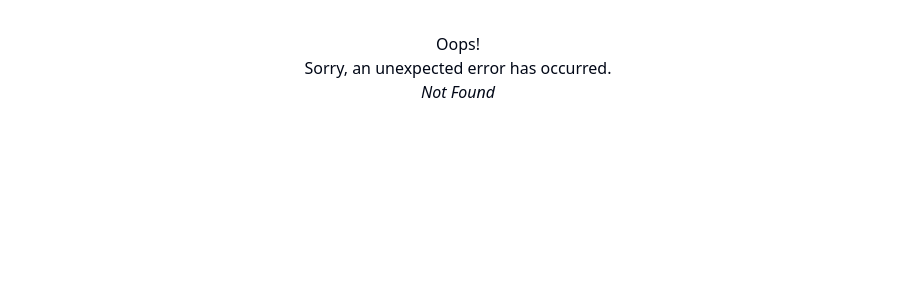
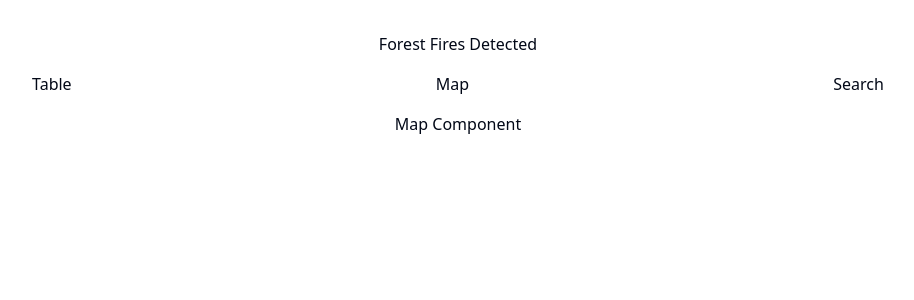
Before and after one commit to Angela-GM/app-forest-fires-detected, a React (Vite) app: page /map in a window 1280 px wide. Before the commit this address had no page. Shown: the top 300 px of the page, without its empty margins (182-1096 px from the left). Built offline with nearby package versions, Linux system fonts and the light colour scheme.

Commit message:
create components and pages

```diff
--- /dev/null
+++ b/src/components/MapComponent.tsx
@@ -0,0 +1,7 @@
+function MapComponent() {
+  return (
+    <div>Map Component</div>
+  )
+}
+
+export default MapComponent
--- /dev/null
+++ b/src/components/SearchComponent.tsx
@@ -0,0 +1,7 @@
+function SearchComponent() {
+  return (
+    <div>Search component</div>
+  )
+}
+
+export default SearchComponent
--- /dev/null
+++ b/src/components/TableComponent.tsx
@@ -0,0 +1,7 @@
+function TableComponent() {
+  return (
+    <div>Table Component</div>
+  )
+}
+
+export default TableComponent
--- a/src/pages/MapPage.tsx
+++ b/src/pages/MapPage.tsx
@@ -1,6 +1,10 @@
+import MapComponent from "@/components/MapComponent"
+
 function MapPage() {
   return (
-    <div>Map</div>
+    <div>
+      <MapComponent />
+    </div>
   )
 }
 
--- a/src/pages/TablePage.tsx
+++ b/src/pages/TablePage.tsx
@@ -1,6 +1,10 @@
+import Table from "@/components/TableComponent"
+
 function TablePage() {
   return (
-    <div>Table</div>
+    <div>
+      <Table />
+    </div>
   )
 }
 
--- a/src/routes/root.tsx
+++ b/src/routes/root.tsx
@@ -1,3 +1,5 @@
+import { Link, Outlet } from "react-router-dom";
+
 export default function Root() {
     return (
       <>
@@ -29,18 +31,20 @@ export default function Root() {
           <nav className="py-4">
             <ul className="flex justify-around">
               <li>
-                <a href={`/table`}>Table</a>
+              <Link to={`table`}>Table</Link>
               </li>
               <li>
-                <a href={`/map`}>Map</a>
+              <Link to={`map`}>Map</Link>
               </li>
               <li>
-                <a href={`/search`}>Search</a>
+              <Link to={`search`}>Search</Link>
               </li>
             </ul>
           </nav>
         </div>
-        <div id="detail"></div>
+        <div id="detail">
+            <Outlet />
+        </div>
       </>
     );
   }
```
Also changed, not shown: src/main.tsx (+18 -0 lines).
